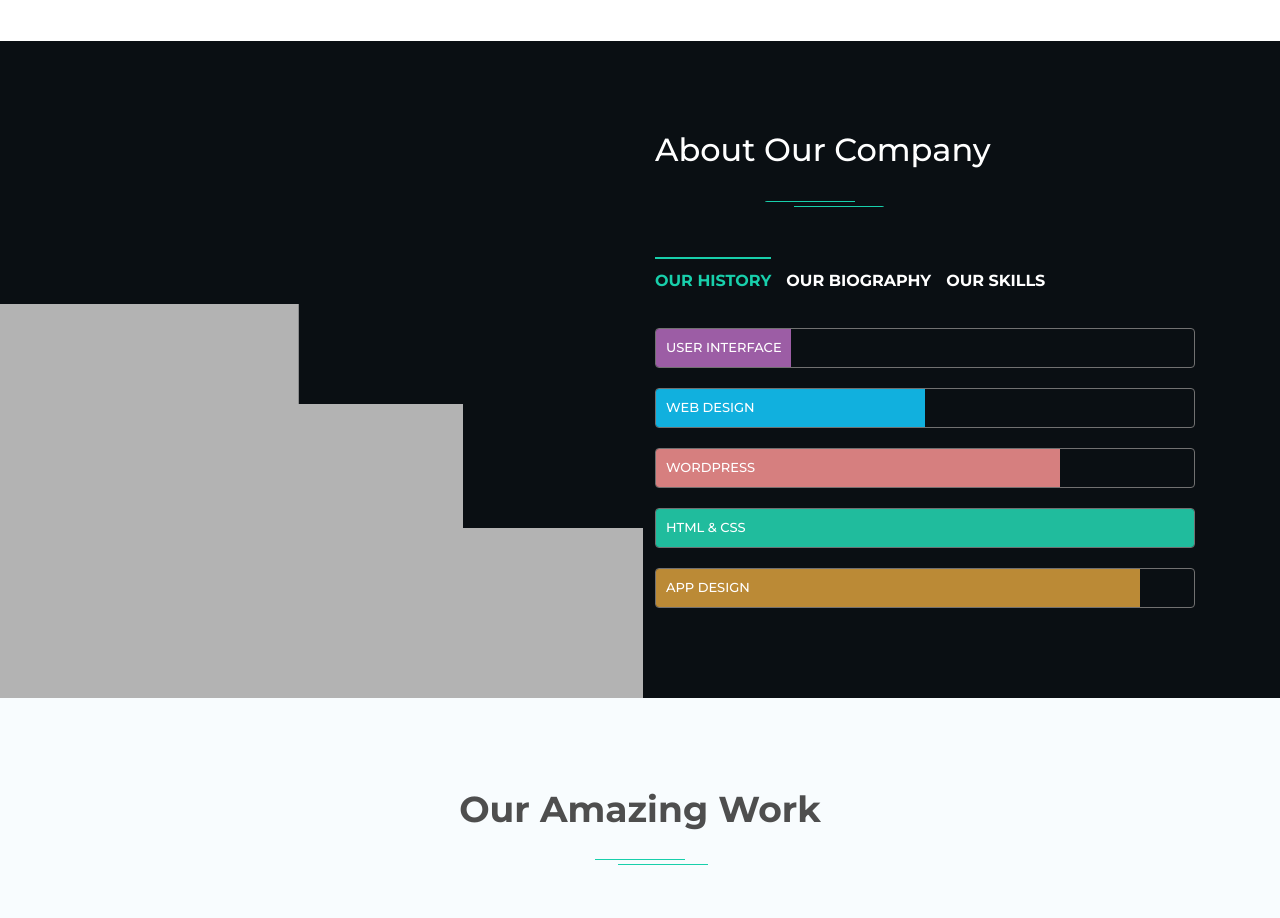
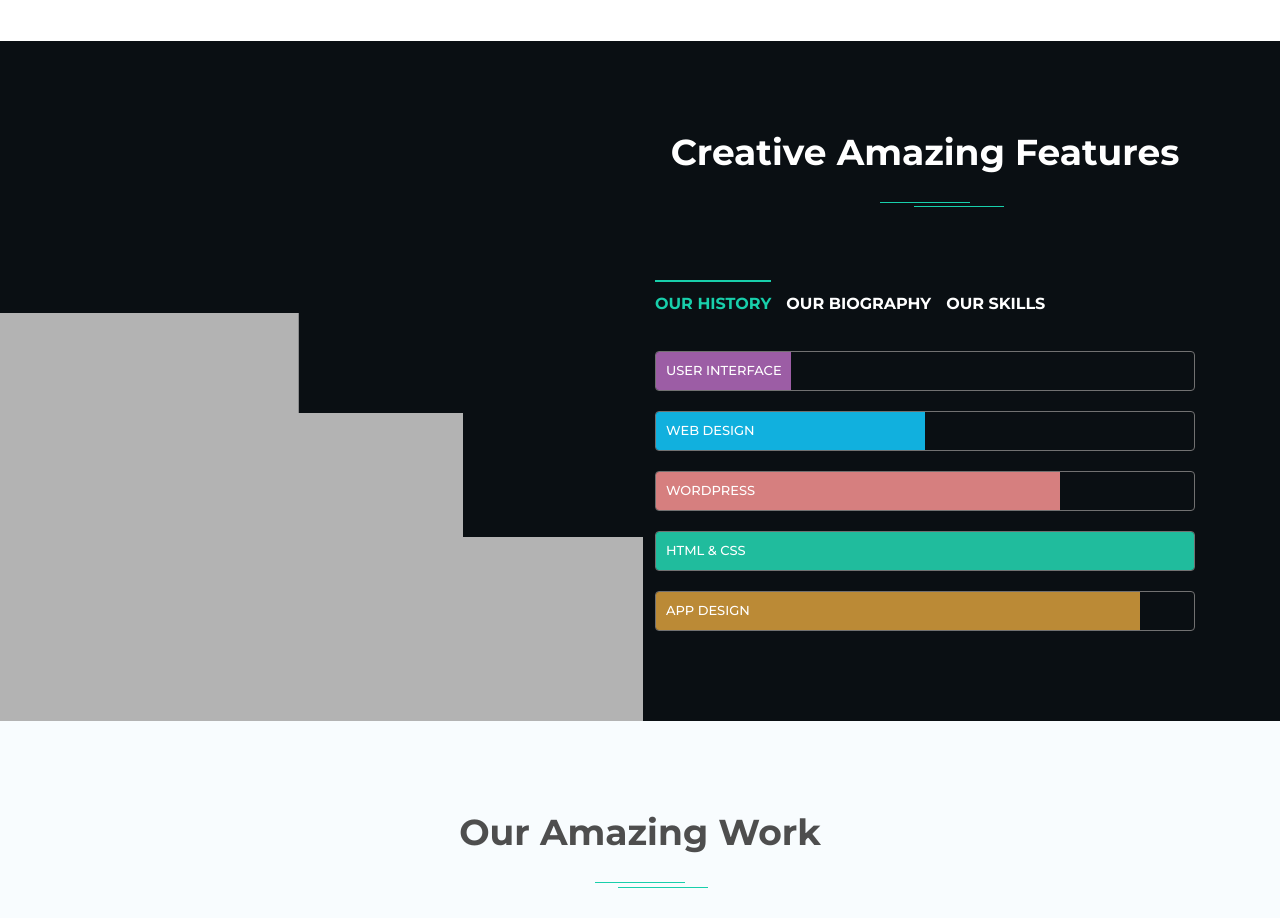
Before and after one commit to iamtheasad/The-Ham-L-Page, a plain HTML site: page index.html in a window 1280 px wide. Shown: the part 2080-2998 px from the top of the page. Drawn offline with Linux system fonts and the light colour scheme.

Commit message:
About-section border issues fixed

```diff
--- a/css/style.css
+++ b/css/style.css
@@ -393,13 +393,18 @@ section#theme_option {
    padding-top: 90px;
 }
 
+.height_85 {
+   padding-top: 85px;
+}
+
 .pricing_top,
 .opinion_top,
 .our_team_top,
 .b_top,
 .product_top,
 .portfolio_top,
-.service_top {
+.service_top,
+.about_top {
    margin-bottom: 28px;
 }
 
@@ -409,7 +414,8 @@ section#theme_option {
 .b_top h2,
 .product_top h2,
 .portfolio_top h2,
-.service_top h2 {
+.service_top h2,
+.about_top h2 {
    font-size: 36px;
    font-weight: 700;
 }
@@ -624,17 +630,8 @@ a.card_dollar_bg span {
    background-repeat: no-repeat;
 }
 
-.about_top {
-   margin-bottom: 100px;
-   display: block;
-}
-
 .about_top h2 {
    color: #fff;
-}
-
-.about_top h2 {
-   margin-bottom: 23px;
 }
 
 .about_top img:nth-child(2) {
--- a/index.html
+++ b/index.html
@@ -263,13 +263,16 @@
          <div class="container">
             <div class="row">
                <div class="col-md-6 offset-6">
-                  <div class="about_top">
-                     <h2>About Our Company</h2>
-                     <img src="images/border_img_1.png" alt="about divider">
-                     <img src="images/border_img_2.png" alt="about divider">
-                  </div>
-
-                  <div class="about_bar">
+                  <div class="about_top text-center">
+                     <h2>Creative Amazing Features</h2>
+                  </div>
+
+                  <div class="pricing_bar">
+                     <span class="border_top"></span>
+                     <span class="border_bottom"></span>
+                  </div>
+
+                  <div class="about_bar height_85">
                      <ul class="nav" id="myTab" role="tablist">
                         <li class="nav-item">
                            <a class="about_link active" id="history_tab" data-toggle="tab" href="#history" role="tab"
```
